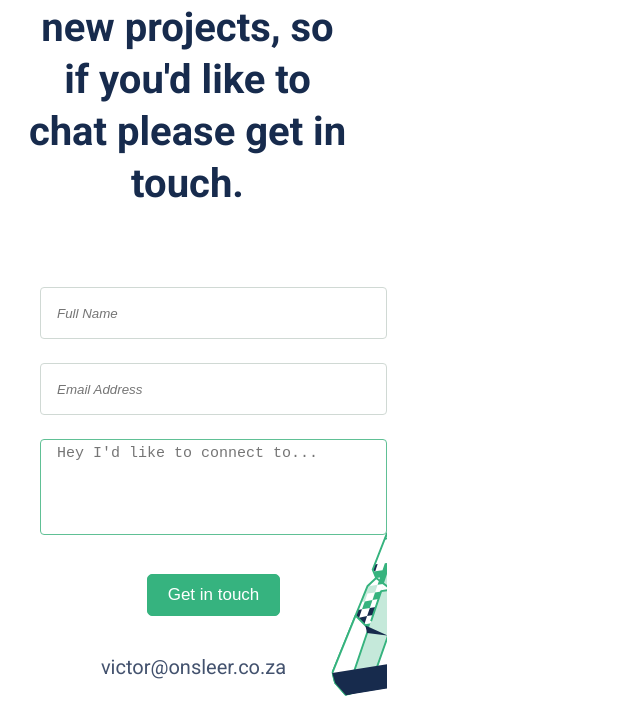
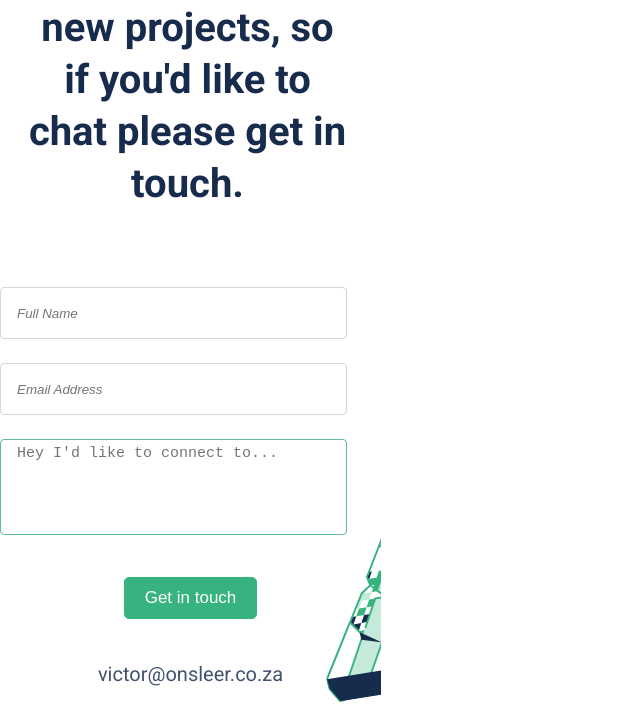
Before and after one commit to dvcorreia1984/portfolio, a website: page index.html in a window 1280 px wide. Shown: the part 5444-6148 px from the top of the page, without its empty margins (0-640 px from the left). Drawn offline with Linux system fonts and the light colour scheme.

Commit message:
Changes requested to form after review

```diff
--- a/index.html
+++ b/index.html
@@ -228,20 +228,10 @@
 
 <div class="form">
 <form action="https://formspree.io/f/meqwblog" method="post">
-   <ul>
-    <li>
-      <input type="text" id="name" name="user_name" placeholder="Full Name" required="Name" maxlength="30">
-    </li>
-    <li>
+      <input type="text" id="name" name="user_name" placeholder="Full Name" maxlength="30">
       <input type="email" id="mail" name="user_email" placeholder="Email Address" pattern="[a-zA-Z0-9._%+-]+@[a-zA-Z0-9.-]+\.[a-zA-Z]{2,}" required>
-    </li>
-    <li>
       <textarea id="msg" name="user_message" placeholder="Hey I'd like to connect to..." maxlength="500"></textarea>
-    </li>
-    <li id="submitbutton">
       <button type="submit" name="submit" class="button">Get in touch</button>
-    </li>
-  </ul>
 </form>
 </div>
 
```
